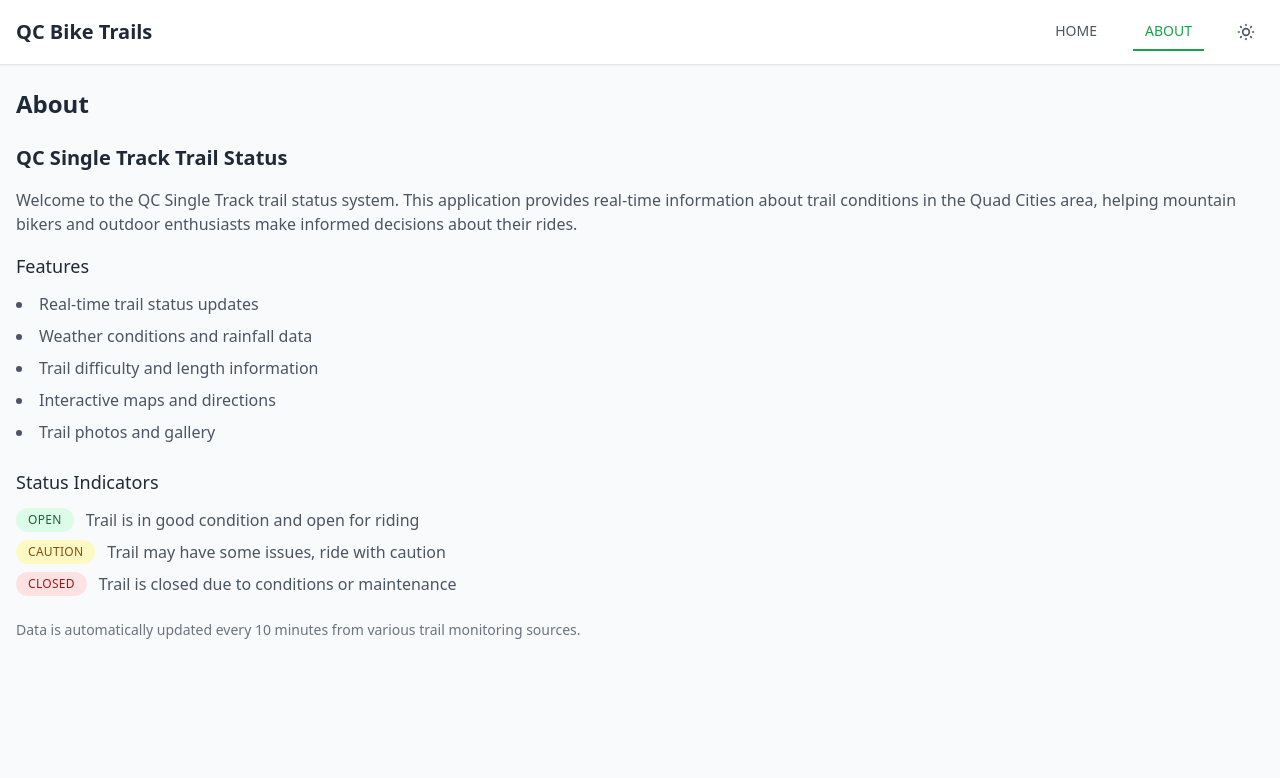
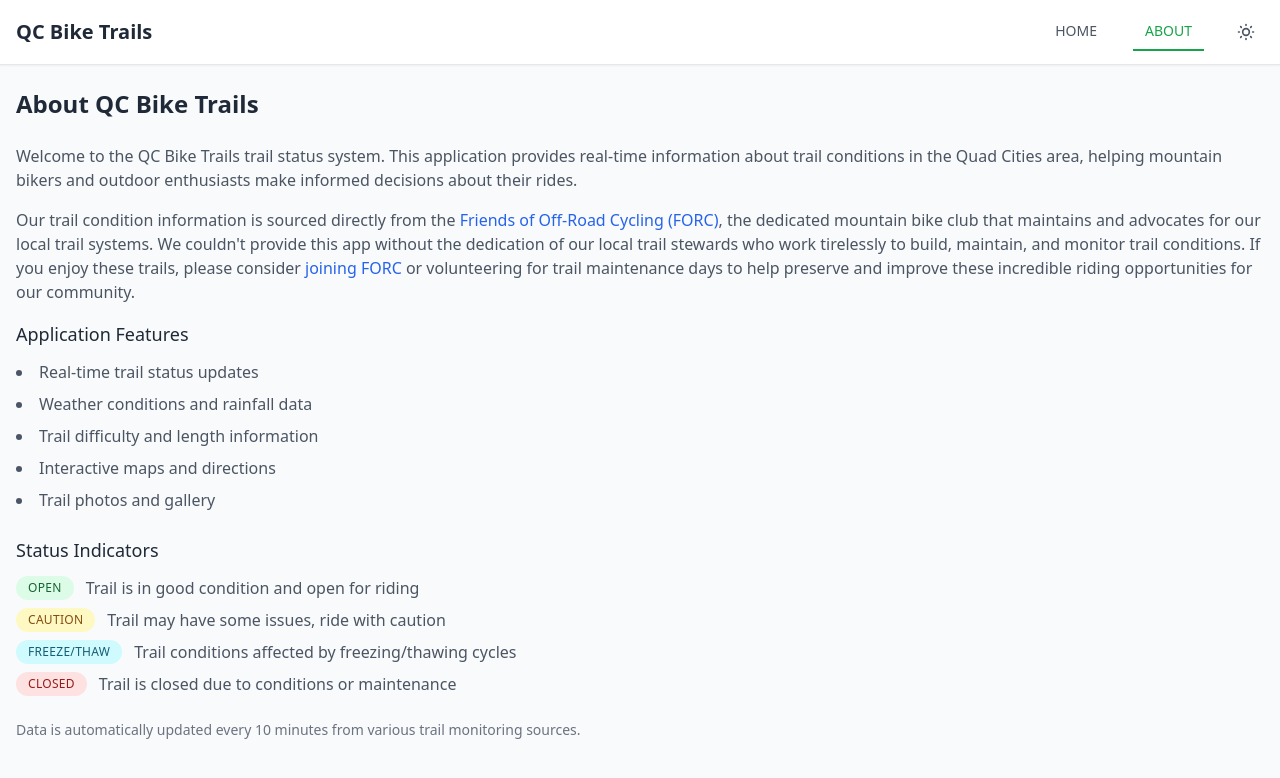
Before and after one commit to zlarson/qc-singletrack, an Angular app in the folder src/QCSingleTrack.Angular/trail-status-app/: page /about in a window 1280 px wide. Shown: the top 778 px of the page. Built offline with nearby package versions, Linux system fonts and the light colour scheme.

Commit message:
update new freeze/thaw status

```diff
--- a/src/QCSingleTrack.Angular/trail-status-app/src/app/components/about.component.ts
+++ b/src/QCSingleTrack.Angular/trail-status-app/src/app/components/about.component.ts
@@ -5,18 +5,29 @@ import { CommonModule } from '@angular/common';
   selector: 'app-about',
   standalone: true,
   imports: [CommonModule],  template: `
-    <div class="container mx-auto px-4 py-6">      <h1 class="text-2xl font-bold text-gray-800 dark:text-gray-200 mb-6">About</h1>
+    <div class="container mx-auto px-4 py-6">
+      <h1 class="text-2xl font-bold text-gray-800 dark:text-gray-200 mb-6">About QC Bike Trails</h1>
 
         <div class="prose max-w-none">
-            <h2 class="text-xl font-semibold text-gray-800 dark:text-gray-200 mb-4">QC Single Track Trail Status</h2>
 
             <p class="text-gray-600 dark:text-gray-300 mb-4">
-              Welcome to the QC Single Track trail status system. This application provides real-time
+              Welcome to the QC Bike Trails trail status system. This application provides real-time
               information about trail conditions in the Quad Cities area, helping mountain bikers and
               outdoor enthusiasts make informed decisions about their rides.
             </p>
 
-            <h3 class="text-lg font-medium text-gray-800 dark:text-gray-200 mb-3">Features</h3>
+            <p class="text-gray-600 dark:text-gray-300 mb-4">
+              Our trail condition information is sourced directly from the
+              <a href="https://www.qcforc.org/" target="_blank" rel="noopener noreferrer" class="text-blue-600 dark:text-blue-400 hover:underline">Friends of Off-Road Cycling (FORC)</a>,
+              the dedicated mountain bike club that maintains and advocates for our local trail systems.
+              We couldn't provide this app without the dedication of our local trail stewards who work tirelessly
+              to build, maintain, and monitor trail conditions. If you enjoy these trails, please consider
+              <a href="https://www.qcforc.org/content.php?120" target="_blank" rel="noopener noreferrer" class="text-blue-600 dark:text-blue-400 hover:underline">joining FORC</a>
+              or volunteering for trail maintenance days to help preserve and improve these incredible riding opportunities
+              for our community.
+            </p>
+
+            <h3 class="text-lg font-medium text-gray-800 dark:text-gray-200 mb-3">Application Features</h3>
             <ul class="list-disc list-inside text-gray-600 dark:text-gray-300 space-y-2 mb-6">
               <li>Real-time trail status updates</li>
               <li>Weather conditions and rainfall data</li>
@@ -36,13 +47,18 @@ import { CommonModule } from '@angular/common';
                 <span class="text-gray-600 dark:text-gray-300">Trail may have some issues, ride with caution</span>
               </div>
               <div class="flex items-center">
+                <span class="bg-cyan-100 dark:bg-cyan-900 text-cyan-800 dark:text-cyan-200 px-3 py-1 rounded-full text-xs font-medium uppercase tracking-wide mr-3">Freeze/Thaw</span>
+                <span class="text-gray-600 dark:text-gray-300">Trail conditions affected by freezing/thawing cycles</span>
+              </div>
+              <div class="flex items-center">
                 <span class="bg-red-100 dark:bg-red-900 text-red-800 dark:text-red-200 px-3 py-1 rounded-full text-xs font-medium uppercase tracking-wide mr-3">Closed</span>
                 <span class="text-gray-600 dark:text-gray-300">Trail is closed due to conditions or maintenance</span>
               </div>
             </div>
-              <p class="text-sm text-gray-500 dark:text-gray-400">
+              <p class="text-sm text-gray-500 dark:text-gray-400 mb-6">
               Data is automatically updated every 10 minutes from various trail monitoring sources.
-            </p></div>
+            </p>
+        </div>
     </div>
   `
 })
```
